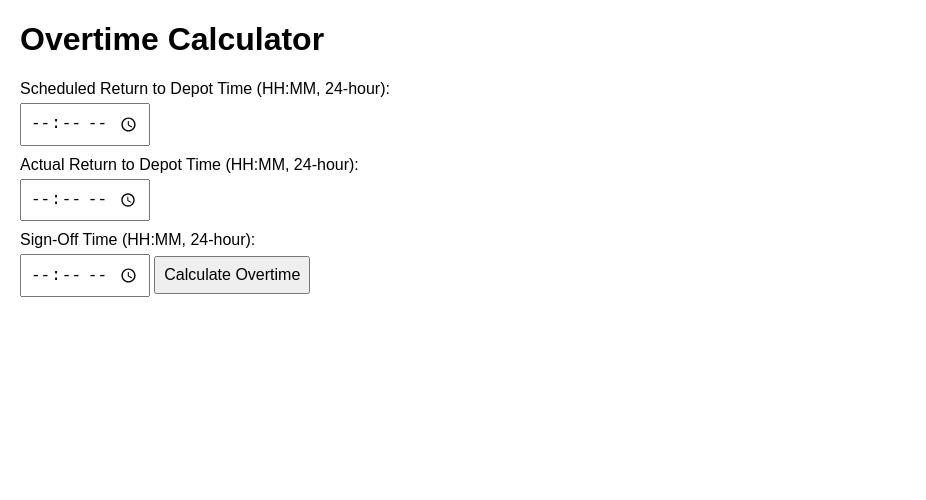
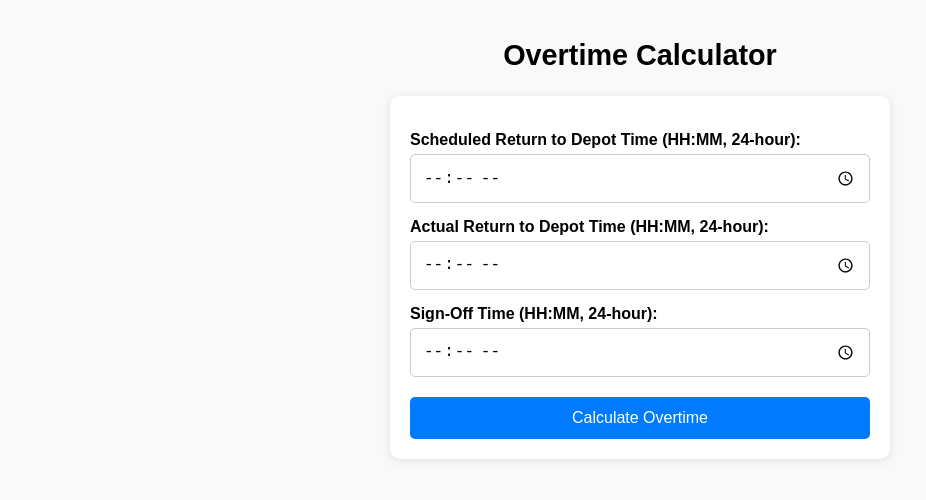
Before and after one commit to Petarkco/OTcalc, a plain HTML site: page index.html in a window 1280 px wide. Shown: the whole page, without its empty margins (0-926 px from the left). Drawn offline with Linux system fonts and the light colour scheme.

Commit message:
Update index.html

```diff
--- a/index.html
+++ b/index.html
@@ -5,22 +5,65 @@
   <meta name="viewport" content="width=device-width, initial-scale=1.0">
   <title>Overtime Calculator</title>
   <style>
+    * {
+      box-sizing: border-box;
+    }
+
     body {
       font-family: Arial, sans-serif;
-      margin: 20px;
+      margin: 0;
+      padding: 20px;
+      background-color: #f9f9f9;
     }
+
+    h1 {
+      text-align: center;
+      font-size: 1.8rem;
+      margin-bottom: 1.5rem;
+    }
+
+    form {
+      max-width: 500px;
+      margin: 0 auto;
+      background: white;
+      padding: 20px;
+      border-radius: 10px;
+      box-shadow: 0 2px 10px rgba(0,0,0,0.1);
+    }
+
     label {
       display: block;
-      margin-bottom: 5px;
+      margin: 15px 0 5px;
+      font-weight: bold;
     }
-    input, button {
-      margin-bottom: 10px;
-      padding: 8px;
+
+    input[type="time"],
+    button {
+      width: 100%;
+      padding: 12px;
       font-size: 1rem;
+      border: 1px solid #ccc;
+      border-radius: 5px;
     }
+
+    button {
+      background-color: #007bff;
+      color: white;
+      border: none;
+      cursor: pointer;
+      margin-top: 20px;
+    }
+
+    button:hover {
+      background-color: #0056b3;
+    }
+
     .result {
-      margin-top: 20px;
+      max-width: 500px;
+      margin: 20px auto;
       font-weight: bold;
+      text-align: center;
+      color: #333;
     }
   </style>
 </head>
@@ -67,8 +110,8 @@
       if (overtimeMs < 0) {
         overtimeMs += 24 * 60 * 60 * 1000; // Handle past midnight
       }
+
       const overtimeMinutes = Math.floor(overtimeMs / (1000 * 60));
-
       const newSignOff = new Date(signOff.getTime() + overtimeMs);
       const overtimeHours = Math.floor(overtimeMinutes / 60);
       const overtimeMins = overtimeMinutes % 60;
```
